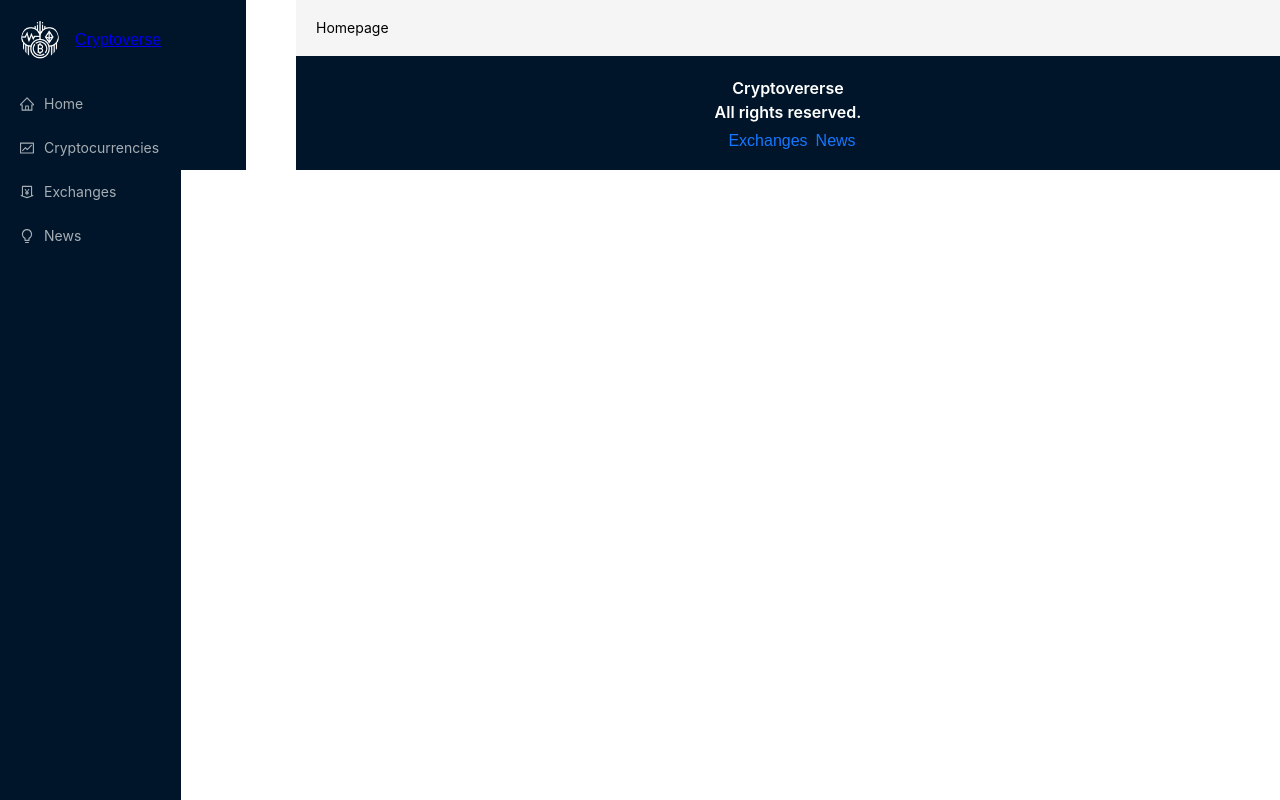
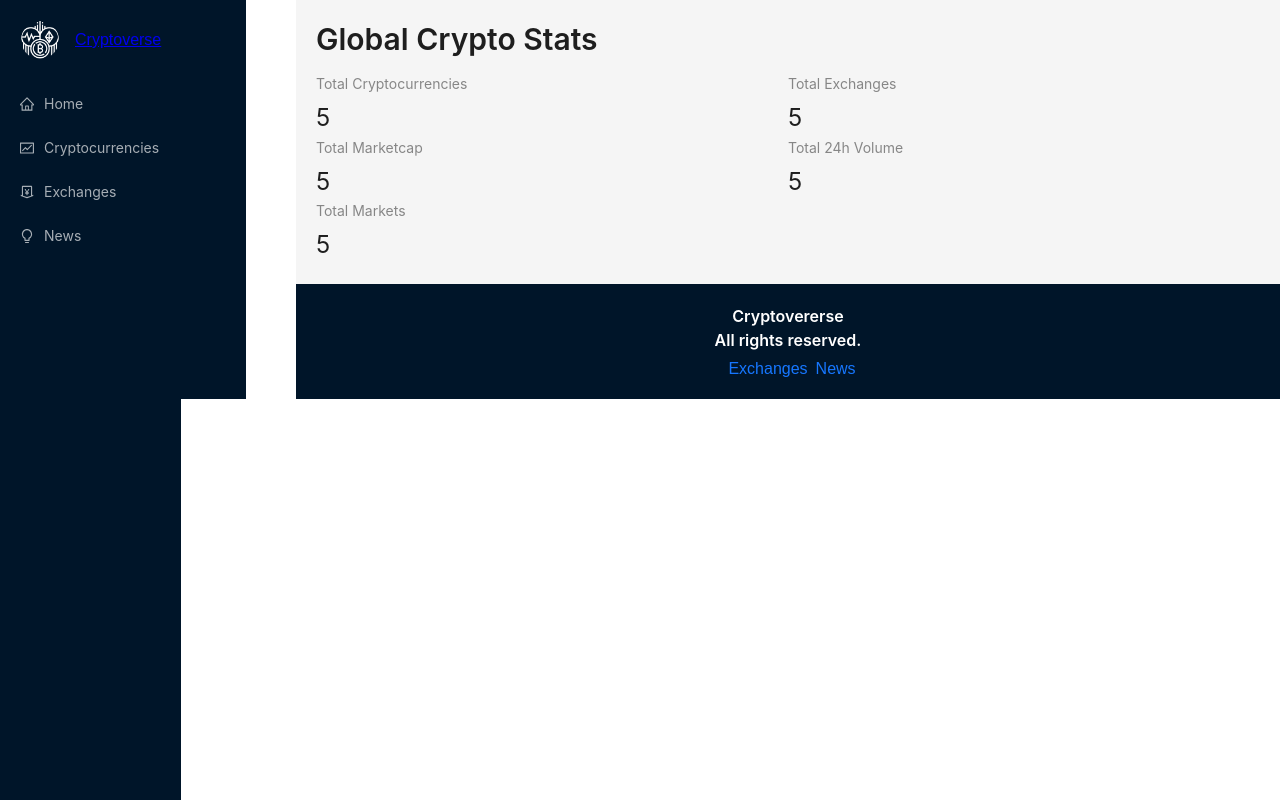
Before and after one commit to paprikrumplikas/app-cryptostatsinfos, a React (Create React App) app: page / in a window 1280 px wide. Built offline with nearby package versions, Linux system fonts and the light colour scheme.

Commit message:
Homepage

```diff
--- a/src/components/Homepage.jsx
+++ b/src/components/Homepage.jsx
@@ -1,8 +1,39 @@
-import React from 'react'
+import React from 'react';
+import { Link } from "react-router-dom";
+
+import millify from "millify";
+import { Typography, Row, Col, Statistic } from "antd";
+
+// @learning @crucial We destrcu the title from Typography, so instead of
+// <Typography.Title></Typography.Title> we can use <Title></Title>
+const { Title } = Typography;
+
 
 const Homepage = () => {
     return (
-        <div>Homepage</div>
+        <>
+            {/** @note this title has been destructured from typography, see the contstant on top */}
+            <Title level={2} className='heading'>Global Crypto Stats</Title>
+            <Row>
+                {/** @learning antd: in atnd, there are a total of 24 spaces. This span of 12 means that it is gonna take the half of the width of the screens */}
+                <Col span={12}>
+                    {/** @note a Statistic component is basically a div with a heading and a value*/}
+                    <Statistic title="Total Cryptocurrencies" value="5" />
+                </Col>
+                <Col span={12}>
+                    <Statistic title="Total Exchanges" value="5" />
+                </Col>
+                <Col span={12}>
+                    <Statistic title="Total Marketcap" value="5" />
+                </Col>
+                <Col span={12}>
+                    <Statistic title="Total 24h Volume" value="5" />
+                </Col>
+                <Col span={12}>
+                    <Statistic title="Total Markets" value="5" />
+                </Col>
+            </Row>
+        </>
     )
 }
 
```
